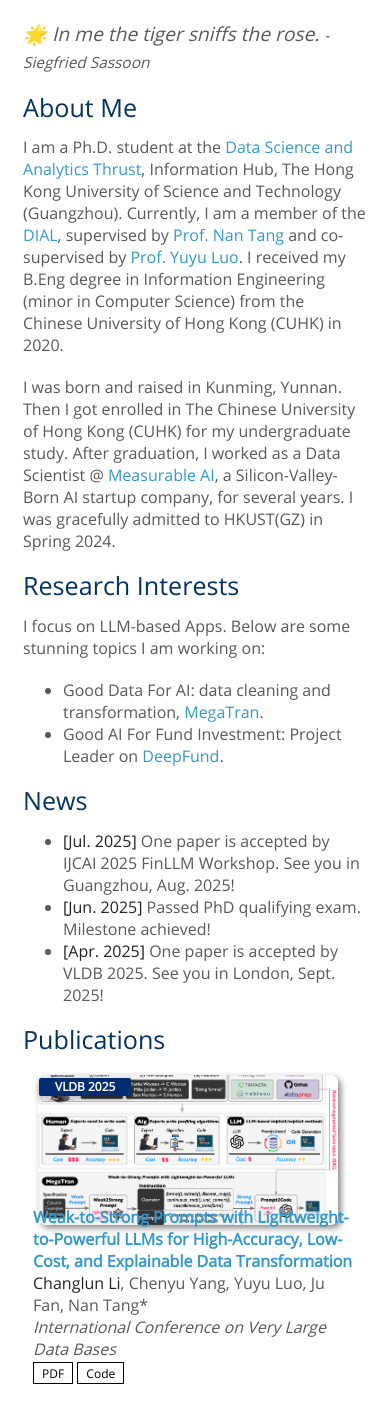
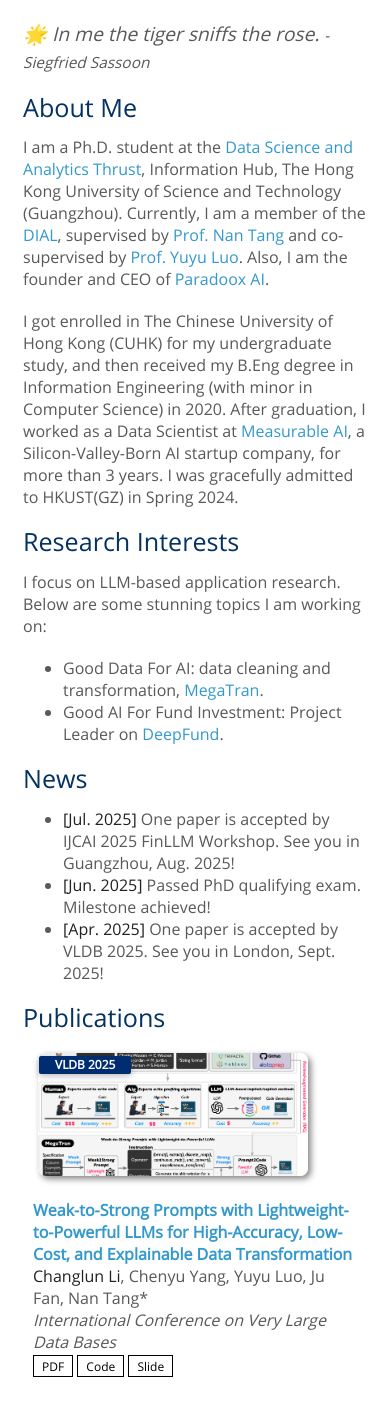
Before and after one commit to tigerlcl/tigerlcl.github.io, a Jekyll site: the page built from index.md, in a window 390 px wide, cut to the strip 606-2012 px from the top of the page. Built offline with Jekyll 4.4.1, drawn with Linux system fonts in a browser that asks for light colours; a style sheet for code colours, icons or effects is not loaded.

Commit message:
minor update

```diff
--- a/_data/publications.yml
+++ b/_data/publications.yml
@@ -6,6 +6,7 @@ main:
     conference: International Conference on Very Large Data Bases
     pdf: https://www.vldb.org/pvldb/vol18/p2371-tang.pdf
     code: https://github.com/HKUSTDial/megatran
+    slide: ./assets/files/megatran-slide-v2.pdf
     image: ./assets/img/megatran.png
     # notes: Accept
 
--- a/_includes/publications.md
+++ b/_includes/publications.md
@@ -1,4 +1,25 @@
 <h2 id="publications" style="margin: 2px 0px -15px;">Publications</h2>
+
+<style>
+:root {
+  /* Adjust these to control widths */
+  --pubs-image-width: 260px;       /* image column width on desktop */
+  --pubs-text-max: 740px;          /* max text width on desktop */
+  --pubs-gap: 10px;                /* gap between image and text */
+}
+.publications .pub-row { display:flex; align-items:flex-start; gap:var(--pubs-gap); flex-wrap:wrap; }
+.publications .pub-row .abbr { flex:0 0 var(--pubs-image-width); max-width:var(--pubs-image-width); }
+.publications .pub-row .abbr img { width:100%; height:auto; display:block; }
+.publications .pub-row .col-sm-9 { flex:1 1 0; min-width:240px; max-width:var(--pubs-text-max); }
+@media (max-width: 992px) {
+  .publications .pub-row .col-sm-9 { max-width:100%; }
+}
+@media (max-width: 576px) {
+  .publications .pub-row { flex-direction:column; }
+  .publications .pub-row .abbr,
+  .publications .pub-row .col-sm-9 { max-width:100%; flex:1 0 100%; }
+}
+</style>
 
 <div class="publications">
 <ol class="bibliography">
@@ -9,7 +30,7 @@
 <div class="pub-row">
   <div class="col-sm-3 abbr" style="position: relative;padding-right: 10px;padding-left: 10px;">
     {% if link.image %}
-    <img src="{{ link.image }}" class="teaser img-fluid z-depth-1" style="width:300px;height:150px;">
+    <img src="{{ link.image }}" class="teaser img-fluid z-depth-1" alt="{{ link.title }}">
     {% if link.conference_short %}
     <abbr class="badge">{{ link.conference_short }}</abbr>
     {% endif %}
@@ -30,8 +51,8 @@
       {% if link.page %}
       <a href="{{ link.page }}" class="btn btn-sm z-depth-0" role="button" target="_blank" style="font-size:12px;">Project Page</a>
       {% endif %}
-      {% if link.bibtex %}
-      <a href="{{ link.bibtex }}" class="btn btn-sm z-depth-0" role="button" target="_blank" style="font-size:12px;">BibTex</a>
+      {% if link.slide %}
+      <a href="{{ link.slide }}" class="btn btn-sm z-depth-0" role="button" target="_blank" style="font-size:12px;">Slide</a>
       {% endif %}
       {% if link.notes %}
       <strong> <i style="color:#1abc9c">{{ link.notes }}</i></strong>
--- a/index.md
+++ b/index.md
@@ -12,12 +12,14 @@ layout: homepage
 
 I am a Ph.D. student at the [Data Science and Analytics Thrust](https://dsa.hkust-gz.edu.cn/), Information Hub, The Hong Kong University of Science and Technology (Guangzhou).
 Currently, I am a member of the [DIAL](https://github.com/HKUSTDial), supervised by [Prof. Nan Tang](https://nantang.github.io/) and co-supervised by [Prof. Yuyu Luo](https://luoyuyu.vip/).
-I received my B.Eng degree in Information Engineering (minor in Computer Science) from the Chinese University of Hong Kong (CUHK) in 2020.
+Also, I am the founder and CEO of [Paradoox AI](https://paradoox.ai/).
 
-I was born and raised in Kunming, Yunnan. Then I got enrolled in The Chinese University of Hong Kong (CUHK) for my undergraduate study. After graduation, I worked as a Data Scientist @ [Measurable AI](https://measurable.ai/en-US/), a Silicon-Valley-Born AI startup company, for several years. I was gracefully admitted to HKUST(GZ) in Spring 2024.
+I got enrolled in The Chinese University of Hong Kong (CUHK) for my undergraduate study, and then received my B.Eng degree in Information Engineering (with minor in Computer Science) in 2020.
+After graduation, I worked as a Data Scientist at [Measurable AI](https://measurable.ai/en-US/), a Silicon-Valley-Born AI startup company, for more than 3 years.
+I was gracefully admitted to HKUST(GZ) in Spring 2024.
 
 ## Research Interests
-I focus on LLM-based Apps. Below are some stunning topics I am working on:
+I focus on LLM-based application research. Below are some stunning topics I am working on:
 - Good Data For AI: data cleaning and transformation, [MegaTran](https://github.com/HKUSTDial/megatran).
 - Good AI For Fund Investment: Project Leader on [DeepFund](https://github.com/HKUSTDial/DeepFund).
 
```
